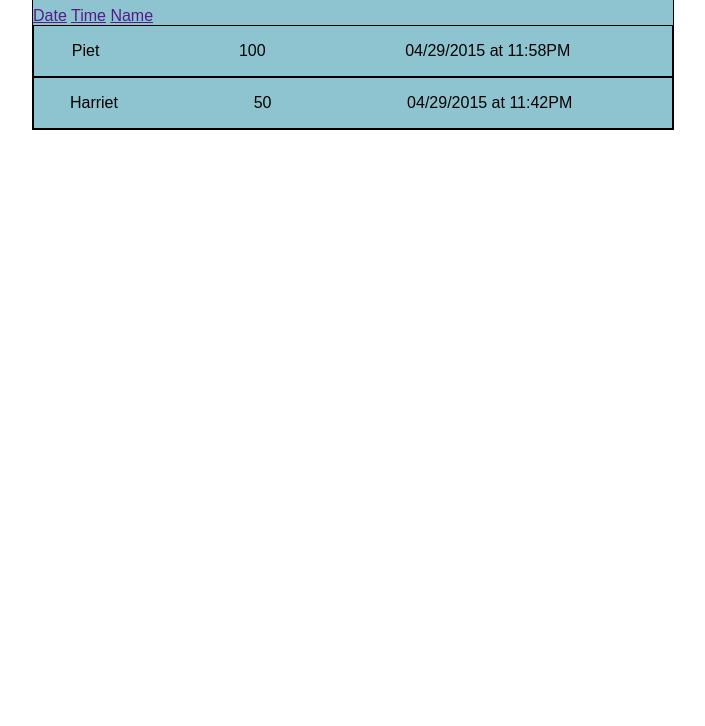
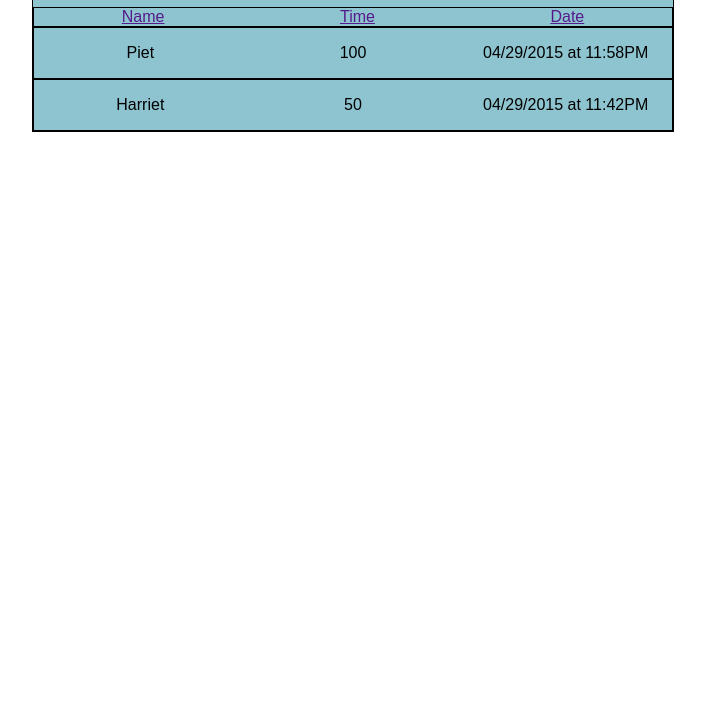
Before and after one commit to AngularMines/highscores, a plain HTML site: page index.html in a window 1280 px wide. Shown: the part 74-800 px from the top of the page, without its empty margins (287-992 px from the left). Drawn offline with nearby package versions, Linux system fonts and the light colour scheme; some packages are replaced by stand-ins of ours.

Commit message:
fix a few little quibbles with styling+sorting

```diff
--- a/css/application.css
+++ b/css/application.css
@@ -21,7 +21,7 @@ body {
   text-align: center;
 }
 
-.player {
+.player, .selectors {
   display: flex;
   flex-direction: row;
   justify-content: space-around;
@@ -29,5 +29,6 @@ body {
 }
 
 p {
-  margin-right: 10%;
+  min-width: 33%;
+  text-align: center;
 }
--- a/index.html
+++ b/index.html
@@ -21,11 +21,11 @@
 
   <div class='hiscore' ng-controller='HiScoreCtrl'>
     <h1 class='board-title'>Hi-Scores, biatch.</h1>
-    <div>
+    <div class='selectors'>
+      <a href="" ng-click="predicate= 'name'; reverse=!reverse">Name</a>
+      <a href="" ng-click="predicate= 'time'; reverse=!reverse">Time</a>
       <a href="" ng-click="predicate= 'createdAt'; reverse=!reverse">Date</a>
-      <a href="" ng-click="predicate= 'time'; reverse=!reverse">Time</a>
-      <a href="" ng-click="predicate= 'name'; reverse=!reverse">Name</a>
-    <div>
+    </div>
     <div class='player' ng-repeat="score in scores | orderBy:predicate:reverse">
       <p>{{score.name}}</p>
       <p>{{score.time}}</p>
```
